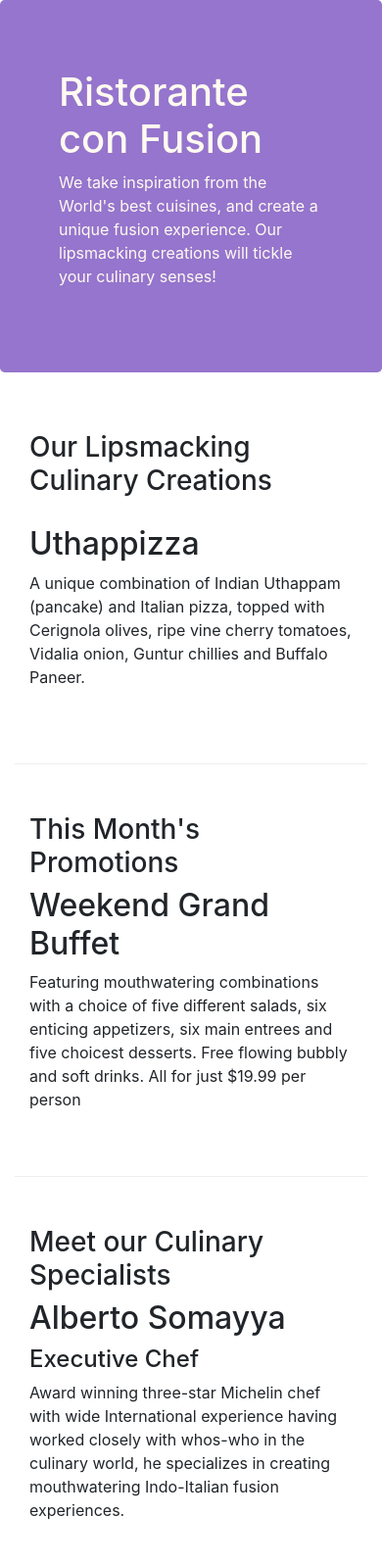
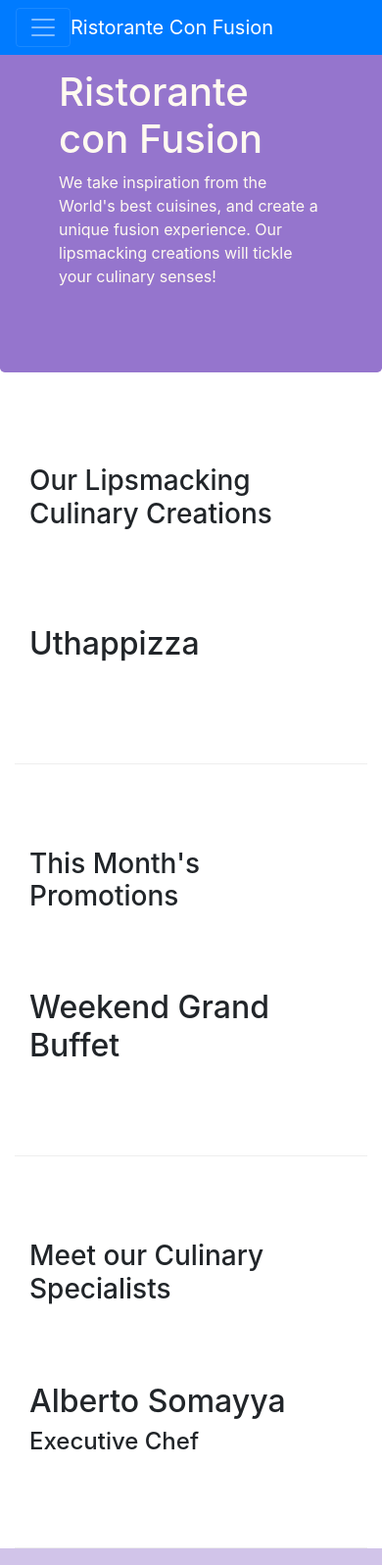
Before and after one commit to ArpitaChikkodi/conFusion, a website: page index.html in a window 390 px wide. Shown: the top 1597 px of the page at 98% size. Drawn offline with nearby package versions, Linux system fonts and the light colour scheme.

Commit message:
navbar half complete

```diff
--- a/index.html
+++ b/index.html
@@ -16,6 +16,24 @@
 
 <body>
 
+    <nav class="navbar navbar-dark navbar-expand-sm bg-primary fixed-top">
+            <div class="container">
+                <button class="navbar-toggler" type="button" data-toggle="collapse" data-target="@Navbar">
+                    <span class="navbar-toggler-icon"></span>
+                </button>
+                <a class="navbar-brand mr-auto" href="#">Ristorante Con Fusion</a>
+                <div class="collapse navbar-collapse" id="Navbar">
+
+                <ul class="navbar-nav mr-auto">
+                    <li class="nav-item"><a class="nav-link active" href="#">Home</a></li>
+                    <li class="nav-item"><a class="nav-link" href="./aboutus.html">About</a></li>
+                    <li class="nav-item"><a class="nav-link" href="#">Menu</a></li>
+                    <li class="nav-item"><a class="nav-link" href="#">Contact</a></li>
+                </ul>
+            </div>
+            </div>
+    </nav>
+
     <header class="jumbotron">
         <div class="container">
             <div class="row row-header">
@@ -29,6 +47,14 @@
             </div>
         </div>
     </header>
+<!--newly added for linking-->
+<!-- <div class="container">
+    <div class="row">
+        <div class="col-12 col-sm-4 align-items-center col-md-3">
+            <h3><a href="aboutus.html">AboutUs</a></h3>
+        </div>
+    </div>
+</div> -->
 
     <div class="container">
         <div class="row row-content align-items-center">
@@ -37,7 +63,7 @@
             </div>
             <div class="col col-sm order-sm-first col-md">
                 <h2>Uthappizza</h2>
-                <p>A unique combination of Indian Uthappam (pancake) and Italian pizza, topped with Cerignola olives, ripe vine cherry tomatoes, Vidalia onion, Guntur chillies and Buffalo Paneer.</p>
+                <p class="d-none d-sm-block">A unique combination of Indian Uthappam (pancake) and Italian pizza, topped with Cerignola olives, ripe vine cherry tomatoes, Vidalia onion, Guntur chillies and Buffalo Paneer.</p>
             </div>
         </div>
 
@@ -48,7 +74,7 @@
             </div>
             <div class="col col-sm col-md">
                 <h2>Weekend Grand Buffet</h2>
-                <p>Featuring mouthwatering combinations with a choice of five different salads, six enticing appetizers, six main entrees and five choicest desserts. Free flowing bubbly and soft drinks. All for just $19.99 per person </p>
+                <p class="d-none d-sm-block">Featuring mouthwatering combinations with a choice of five different salads, six enticing appetizers, six main entrees and five choicest desserts. Free flowing bubbly and soft drinks. All for just $19.99 per person </p>
             </div>
         </div>
 
@@ -59,7 +85,7 @@
             <div class="col col-sm order-sm-first col-md">
                 <h2>Alberto Somayya</h2>
                 <h4>Executive Chef</h4>
-                <p>Award winning three-star Michelin chef with wide International experience having worked closely with whos-who in the culinary world, he specializes in creating mouthwatering Indo-Italian fusion experiences. </p>
+                <p class="d-none d-sm-block">Award winning three-star Michelin chef with wide International experience having worked closely with whos-who in the culinary world, he specializes in creating mouthwatering Indo-Italian fusion experiences. </p>
             </div>
         </div>
     </div>
```
Also changed, not shown: aboutus.html (+2 -0 lines).
